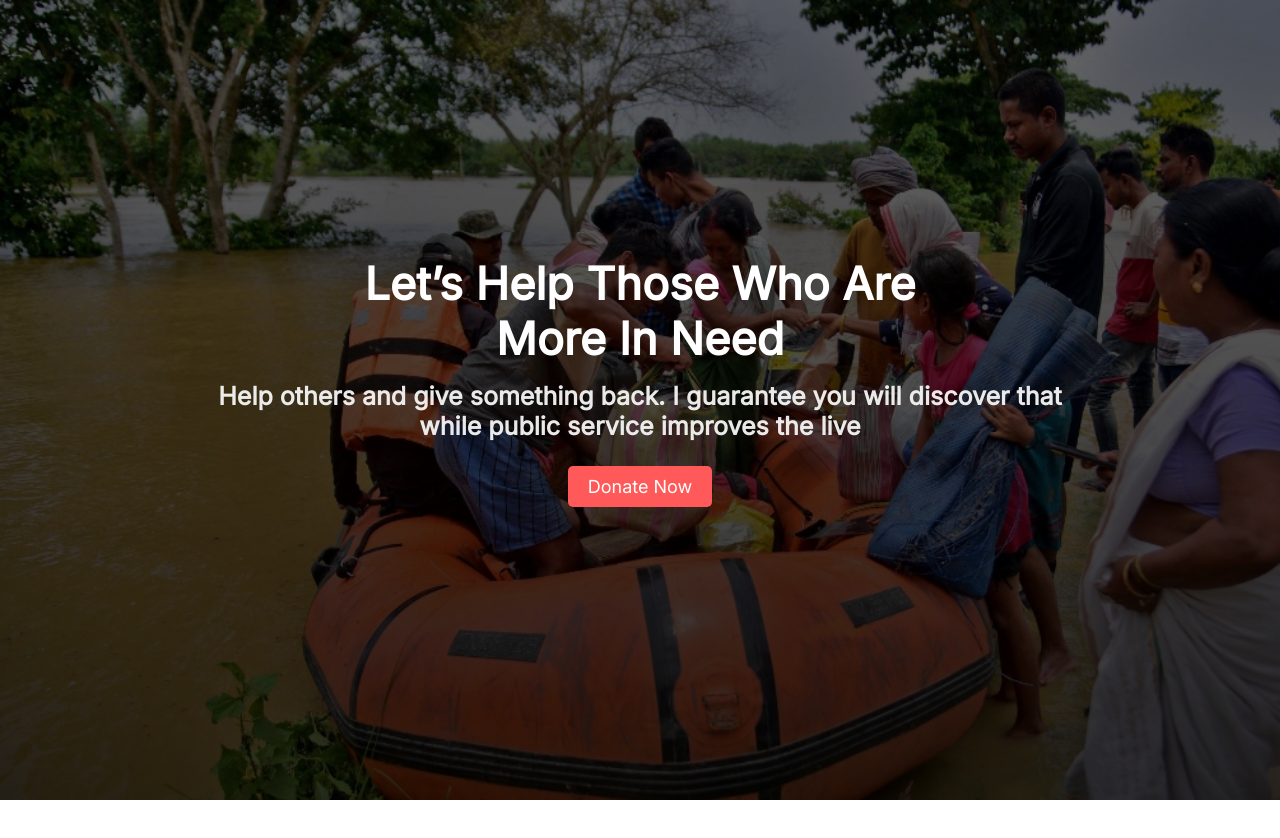
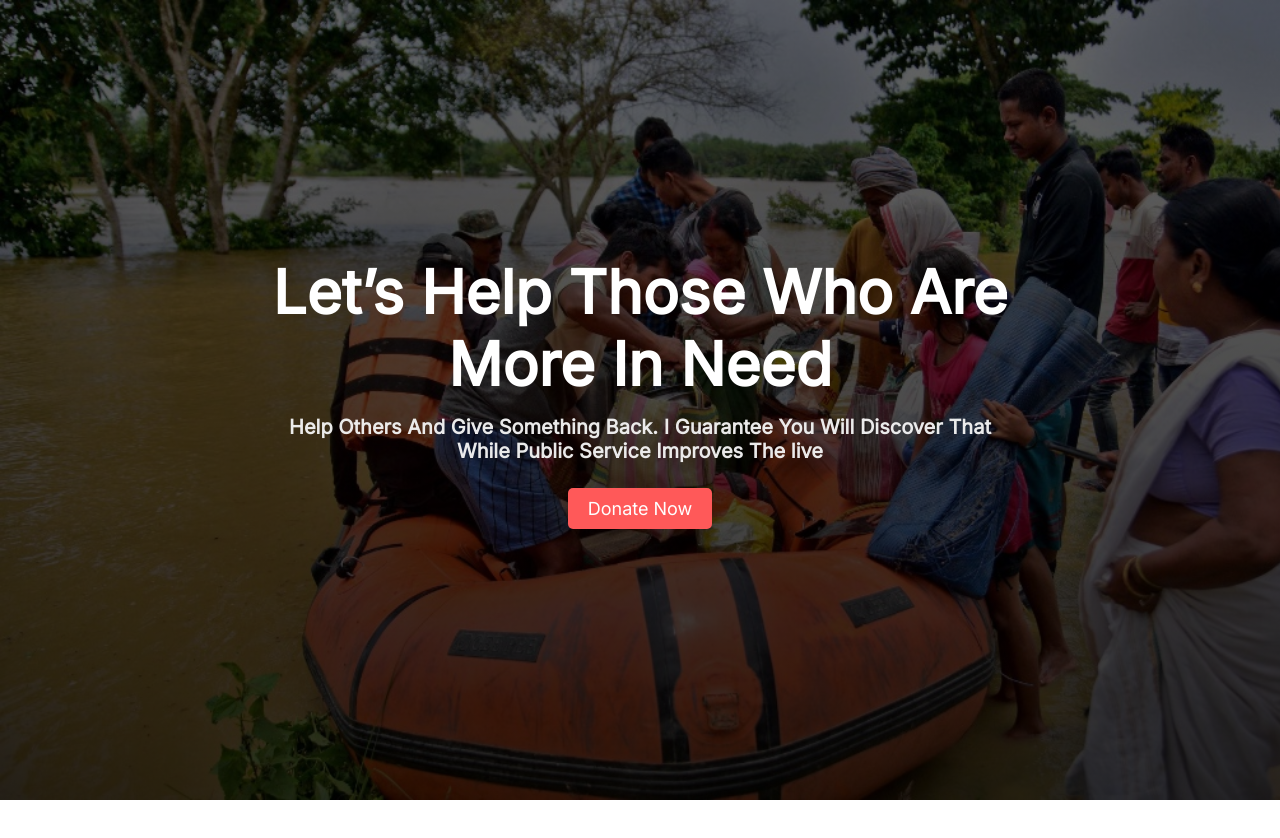
Before and after one commit to nayan-rahman/donate-foundation, a plain HTML site: page index.html in a window 1280 px wide. Drawn offline with Linux system fonts and the light colour scheme.

Commit message:
font changes

```diff
--- a/index.html
+++ b/index.html
@@ -16,7 +16,7 @@
             <div class="banner-container">
                 <h1>Let’s Help Those Who Are <br> More In Need</h1>
                 <p>
-                Help others and give something back. I guarantee you will discover that <br> while public service improves the live
+                Help Others And Give Something Back. I Guarantee You Will Discover That <br> While Public Service Improves The live
                 </p>
                 <a href="https://facebook.com/RekharChele"target="_blank" class="donate-link-btn">Donate Now</a>
             </div>
--- a/styles/style.css
+++ b/styles/style.css
@@ -21,13 +21,13 @@
 
 .banner-container h1 {
     color: white;
-    font-size: 45px;
+    font-size: 60px;
     margin-bottom: 15px
 }
 
 .banner-container p {
     color: #f5f5f5f3;
-    font-size: 25px;
+    font-size: 20px;
     font-weight: 600;
     margin-bottom: 35px;
 }
```
